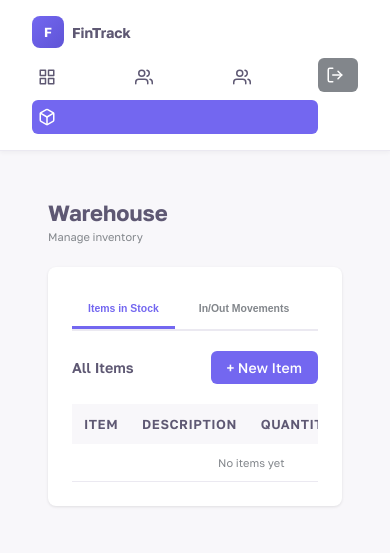
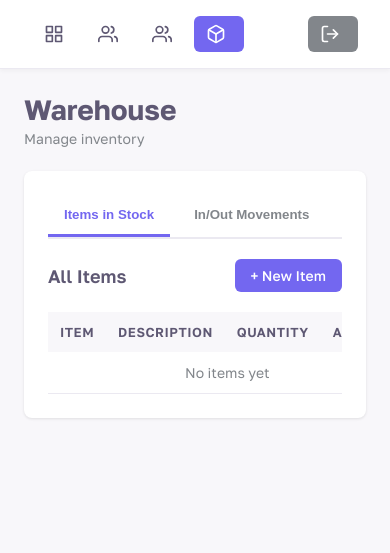
Before and after one commit to komronium/fin-track, a Django app: page /warehouse/ in a window 390 px wide. Shown: the top 553 px of the page. Run offline with Django 5.2, Linux system fonts and the light colour scheme; the visitor is signed in with stand-in values (Sample User, id 1); data that the repository does not hold is empty.

Commit message:
responsive

```diff
--- a/templates/warehouse.html
+++ b/templates/warehouse.html
@@ -238,59 +238,51 @@
       gap: 6px !important;
     }
 
-    /* Mobile Responsive Navbar */
+    /* Mobile - Hide Logo, Show Only Icons */
     @media (max-width: 768px) {
-      html { font-size: 12px; }
-
-      div[style*="display: flex; align-items: center; gap: 32px"] {
-        width: 100% !important;
-        flex-direction: column !important;
-        gap: 12px !important;
-        align-items: stretch !important;
+      div[style*="display: flex; align-items: center; gap: 8px"] {
+        display: none !important;
       }
 
       nav[style*="display: flex; gap: 8px"] {
         width: 100% !important;
-        flex-wrap: wrap !important;
-        gap: 6px !important;
+        justify-content: center !important;
+        flex-wrap: nowrap !important;
+        gap: 4px !important;
       }
 
       nav[style*="display: flex; gap: 8px"] a {
+        padding: 8px 12px !important;
+        font-size: 0 !important;
         flex: 1 !important;
-        min-width: 70px !important;
-        padding: 8px 10px !important;
-        font-size: 11px !important;
+        max-width: 60px !important;
+        justify-content: center !important;
       }
 
-      @media (max-width: 600px) {
-        nav[style*="display: flex; gap: 8px"] a {
-          padding: 8px 6px !important;
-          font-size: 0 !important;
-        }
+      nav[style*="display: flex; gap: 8px"] a svg {
+        display: inline-block !important;
+        width: 20px !important;
+        height: 20px !important;
+      }
 
-        nav[style*="display: flex; gap: 8px"] a svg {
-          display: inline-block;
-          width: 18px !important;
-          height: 18px !important;
-        }
+      form[method="POST"][action*="logout"] {
+        margin: 0 !important;
+      }
 
-        form[method="POST"][action*="logout"] button {
-          width: 100% !important;
-          padding: 8px !important;
-          font-size: 0 !important;
-        }
+      form[method="POST"][action*="logout"] button {
+        padding: 8px 12px !important;
+        font-size: 0 !important;
+        flex: 1 !important;
+        max-width: 60px !important;
+        justify-content: center !important;
+      }
 
-        form[method="POST"][action*="logout"] button svg {
-          display: inline-block;
-          width: 18px !important;
-          height: 18px !important;
-          margin-right: 0 !important;
-        }
+      form[method="POST"][action*="logout"] button svg {
+        display: inline-block !important;
+        width: 20px !important;
+        height: 20px !important;
+        margin: 0 !important;
       }
-    }
-
-    @media (max-width: 480px) {
-      html { font-size: 11px !important; }
     }
   </style>
 </head>
@@ -357,7 +349,7 @@
       </div>
 
       <div style="flex: 1; padding: 24px; overflow-y: auto;">
-    <div class="container">
+    <div class="container" style="max-width: 1400px; margin: 0 auto; padding: 0;">
       <div style="margin-bottom: 24px;">
         <h1 style="font-size: 2em; margin: 0; color: #5e5873; font-weight: 700;">Warehouse</h1>
         <p style="color: #82868b; margin-top: 4px;">Manage inventory</p>
```
Also changed, not shown: templates/dashboard.html (+47 -0 lines), templates/monthly.html (+47 -0 lines), templates/users.html (+47 -0 lines).
